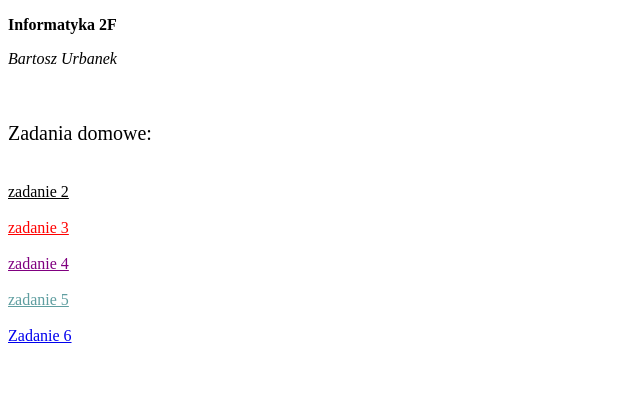
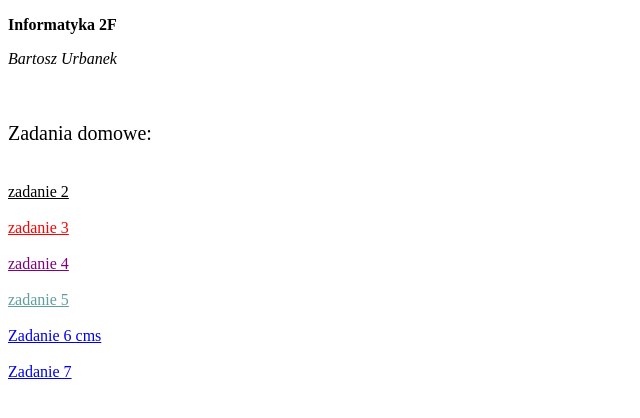
Before and after one commit to kenabru/zadaniedomowe, a plain HTML site: page index.html in a window 1280 px wide. Shown: the whole page, without its empty margins (0-640 px from the left). Drawn offline with Linux system fonts and the light colour scheme.

Commit message:
Add files via upload

```diff
--- a/index.html
+++ b/index.html
@@ -24,6 +24,9 @@
 <a href="zadanie5.html" style="color: cadetblue;">zadanie 5</a>
 <br>
 <br>
-<a href="https://naughty-goldstine-97f659.netlify.app/">Zadanie 6</a>
+<a href="http://zadanie6cms.prv.pl/">Zadanie 6 cms</a>
+<br>
+<br>
+<a href="zadanie7.php">Zadanie 7</a>
 </body>
 </html>
```
